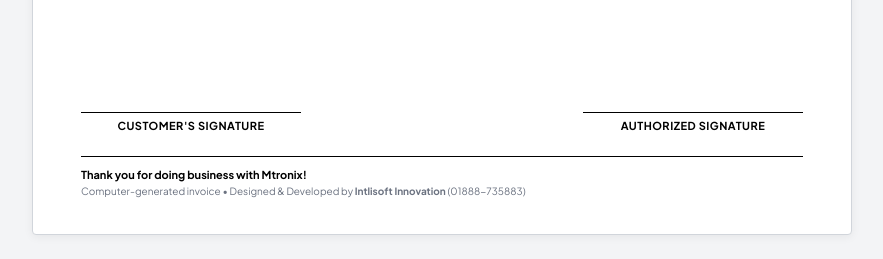
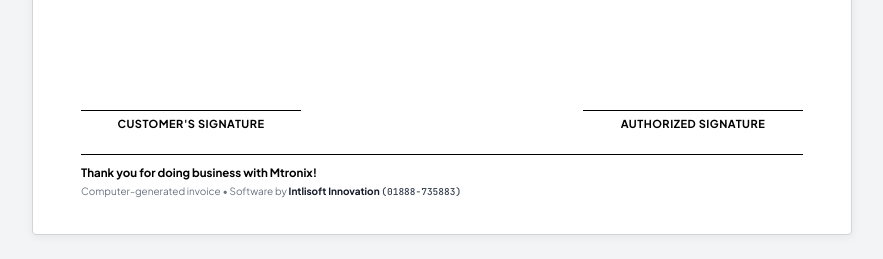
Before and after one commit to SantunuMahin/Mtronix, a Django app: template templates/sales/receipt.html in a window 1280 px wide. Shown: the part 891-1150 px from the top of the page, without its empty margins (198-1081 px from the left). Run offline with Django 5.2, Linux system fonts and the light colour scheme; the template is opened without the code that fills it, so the values that code supplies are empty.

Commit message:
Refine footer software credit styling and fix signature date tag

```diff
--- a/templates/sales/receipt.html
+++ b/templates/sales/receipt.html
@@ -630,8 +630,7 @@
                     <span class="sign-title">Authorized Signature</span>
                     {% if authorized_by and authorized_by.is_authenticated %}
                     <span style="display:block; font-size: 10px; color: #4b5563; margin-top: 2px;">
-                        {% if authorized_by.profile and authorized_by.profile.get_role_display %}{{
-                        authorized_by.profile.get_role_display }} &bull; {% endif %}{{ sale.sold_at|date:"d M Y" }}
+                        {% if authorized_by.profile and authorized_by.profile.get_role_display %}{{ authorized_by.profile.get_role_display }} &bull; {% endif %}{{ sale.sold_at|date:"d M Y" }}
                     </span>
                     {% endif %}
                 </div>
@@ -640,9 +639,10 @@
             <!-- Footer with QR at Most Bottom-Right Position -->
             <div class="invoice-footer-wrap">
                 <div class="footer-left-text">
-                    <p style="font-weight: 700; color: #000000;">Thank you for doing business with Mtronix!</p>
-                    <p style="font-size: 10px; color: #6b7280; margin-top: 2px;">Computer-generated invoice &bull;
-                        Designed & Developed by <b>Intlisoft Innovation</b> (01888-735883)</p>
+                    <p style="font-weight: 700; color: #000000; font-size: 11.5px;">Thank you for doing business with Mtronix!</p>
+                    <p style="font-size: 10px; color: #6b7280; margin-top: 3px;">
+                        Computer-generated invoice &bull; Software by <strong style="color: #111827; font-weight: 700;">Intlisoft Innovation</strong> <span style="font-family: 'JetBrains Mono', monospace; font-size: 9.5px; color: #374151;">(01888-735883)</span>
+                    </p>
                 </div>
                 {% if qr_code_b64 %}
                 <div class="footer-qr-box">
```
